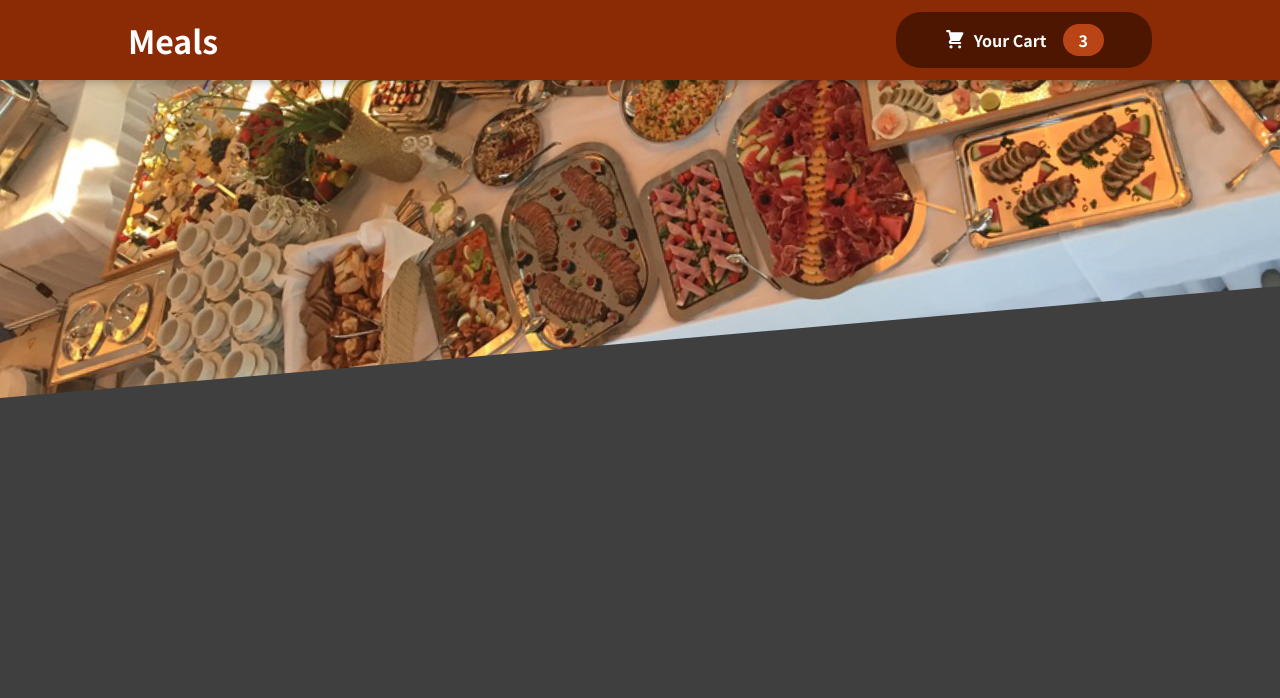
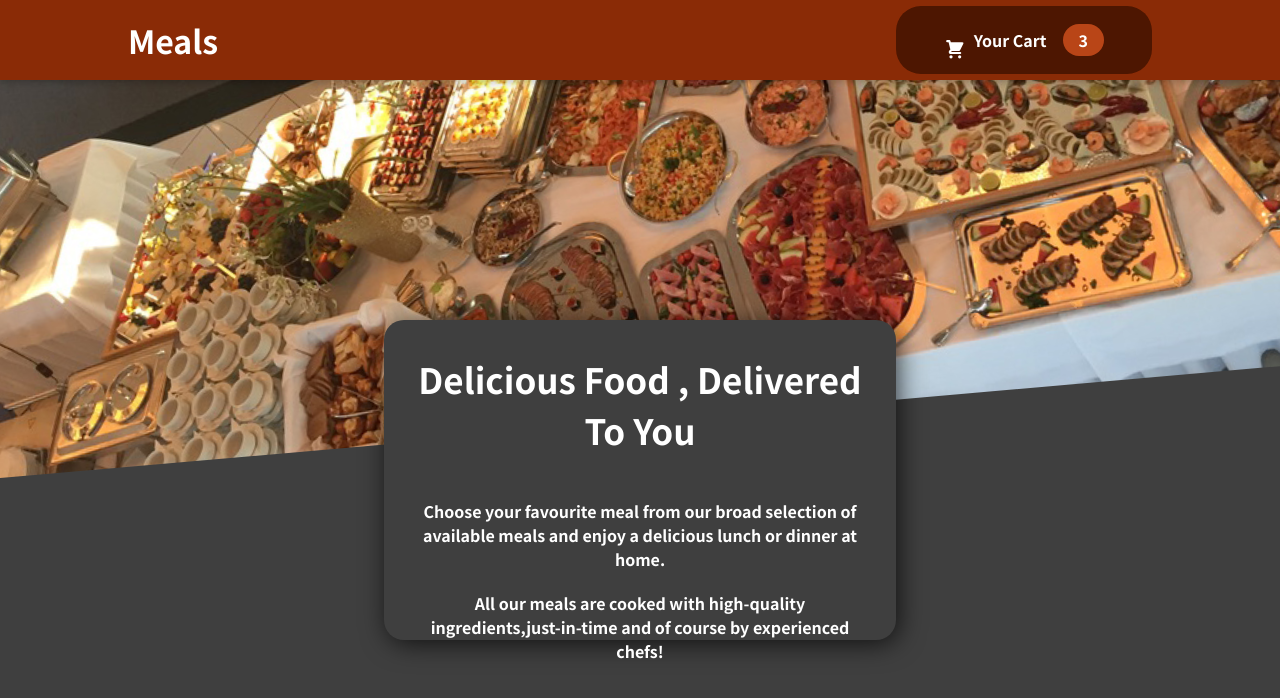
Before and after one commit to Karanjsk2k01/Restaurant_Meal_App, a React (Create React App) app: page / in a window 1280 px wide. Shown: the top 698 px of the page. Built offline with nearby package versions, Linux system fonts and the light colour scheme.

Commit message:
Added the meal summary section

```diff
--- a/public/index.html
+++ b/public/index.html
@@ -1,14 +1,12 @@
 <!DOCTYPE html>
 <html lang="en">
+
 <head>
   <meta charset="utf-8" />
   <link rel="icon" href="%PUBLIC_URL%/favicon.ico" />
   <meta name="viewport" content="width=device-width, initial-scale=1" />
   <meta name="theme-color" content="#000000" />
-    <meta
-      name="description"
-      content="Web site created using create-react-app"
-    />
+  <meta name="description" content="Web site created using create-react-app" />
   <link rel="apple-touch-icon" href="%PUBLIC_URL%/logo192.png" />
   <!--
       manifest.json provides metadata used when your web app is installed on a
@@ -24,8 +22,9 @@
       work correctly both with client-side routing and a non-root public URL.
       Learn how to configure a non-root public URL by running `npm run build`.
     -->
-    <title>React App</title>
+  <title>Meal</title>
 </head>
+
 <body>
   <noscript>You need to enable JavaScript to run this app.</noscript>
   <div id="root"></div>
@@ -40,4 +39,5 @@
       To create a production bundle, use `npm run build` or `yarn build`.
     -->
 </body>
+
 </html>
--- a/src/App.js
+++ b/src/App.js
@@ -1,9 +1,11 @@
 import Header from "./components/Layouts/Header";
+import Summary from "./components/UI/Summary";
 
 function App() {
   return (
     <div>
       <Header />
+      <Summary />
     </div>
   );
 }
--- a/src/components/Layouts/Header.module.css
+++ b/src/components/Layouts/Header.module.css
@@ -12,6 +12,7 @@
   padding: 0 10%;
   box-shadow: 0 2px 8px rgba(0, 0, 0, 0.25);
   z-index: 10;
+  position: relative;
 }
 
 .main-image {
@@ -19,6 +20,7 @@
   height: 25rem;
   z-index: 0;
   overflow: hidden;
+  position: relative;
 }
 
 .main-image img {
--- /dev/null
+++ b/src/components/UI/Summary.js
@@ -0,0 +1,17 @@
+import React from 'react';
+import classes from './Summary.module.css';
+
+const Summary = () => {
+  return (
+    <div className={classes.summary}>
+      <div className={classes.wrapper}>
+        <h1>Delicious Food , Delivered To You</h1>
+        <span>Choose your favourite meal from our broad selection of available meals and enjoy a delicious lunch or dinner at home.</span>
+        <span>All our meals are cooked with high-quality ingredients,just-in-time and of course by experienced chefs!</span>
+      </div>
+
+    </div>
+  )
+}
+
+export default Summary;
--- /dev/null
+++ b/src/components/UI/Summary.module.css
@@ -0,0 +1,39 @@
+.summary {
+  cursor: pointer;
+  font: inherit;
+  position: absolute;
+  border-radius: 20px;
+  width: 40%;
+  background-color: #3f3f3f;
+  -webkit-box-shadow: 3px 4px 27px -1px rgba(0, 0, 0, 0.75);
+  -moz-box-shadow: 3px 4px 27px -1px rgba(0, 0, 0, 0.75);
+  box-shadow: 3px 4px 27px -1px rgba(0, 0, 0, 0.75);
+  ;
+  color: white;
+  /* Center the element horizontally */
+  left: 30%;
+  /* Center the element vertically */
+  top: 40%;
+  padding: 0 2%;
+}
+
+.wrapper {
+  width: 100%;
+  margin: auto;
+  height: 20rem;
+  display: flex;
+  flex-direction: column;
+  align-items: center;
+  text-align: center;
+}
+
+.wrapper h1,
+span {
+  padding: 10px 0;
+  font-weight: bold;
+  /* Add margin below h1 */
+}
+
+.wrapper h1 {
+  font-size: 35px;
+}
```
Lines whose indentation alone changed are shown as unchanged.
